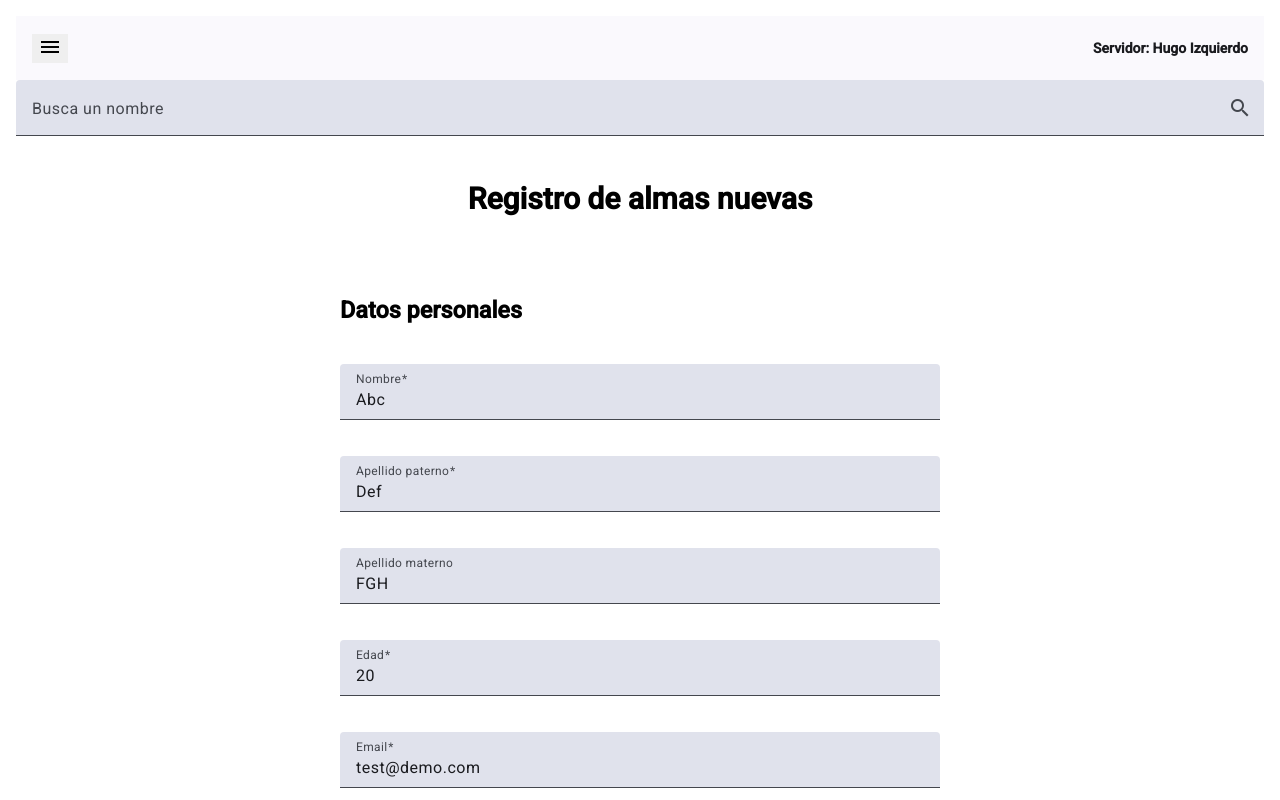
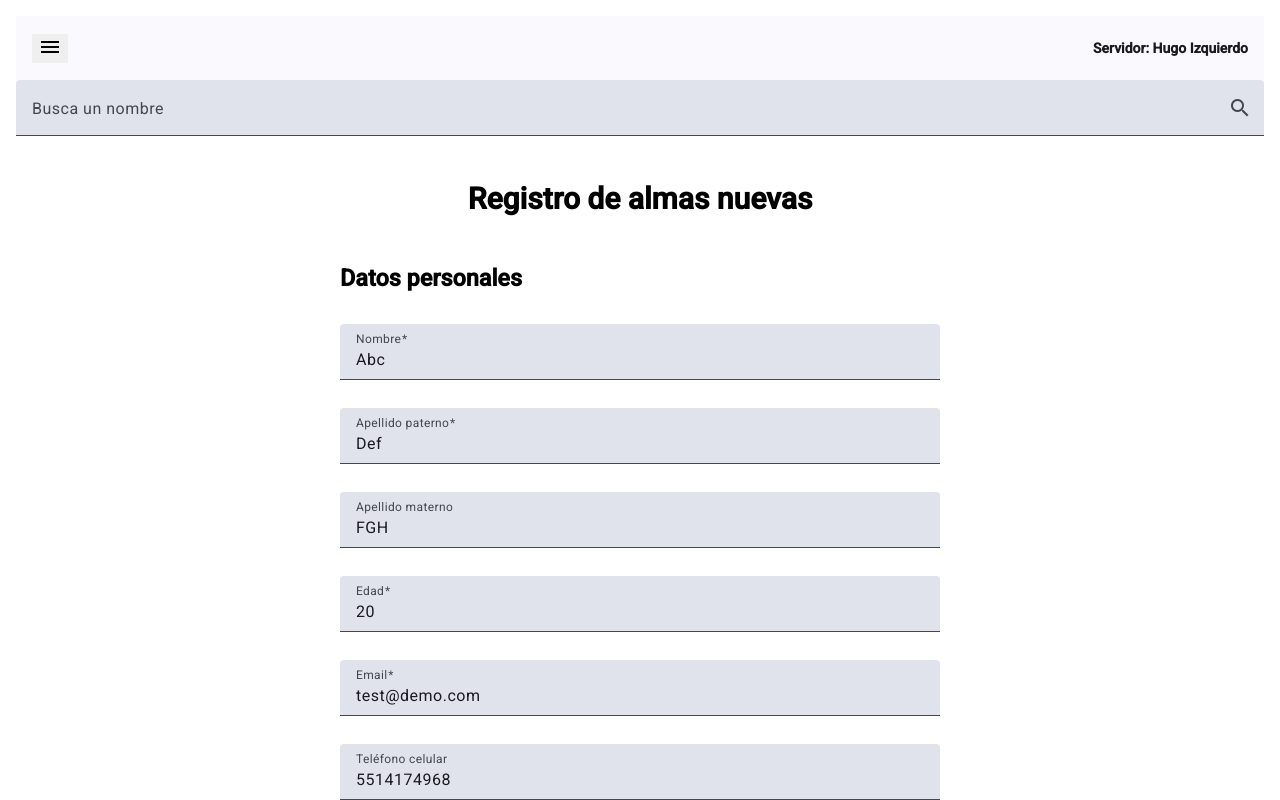
Before and after one commit to VHIzq/frontend, an Angular app: page /registry-form in a window 1280 px wide. Shown: the top 800 px of the page. Built offline with nearby package versions, Linux system fonts and the light colour scheme.

Commit message:
fix layout

```diff
--- a/src/app/registry-form/components/registry-form/registry-form.component.scss
+++ b/src/app/registry-form/components/registry-form/registry-form.component.scss
@@ -14,13 +14,14 @@
     grid-area: form;
     display: flex;
     flex-direction: column;
-    row-gap: 1rem;
+    row-gap: var(--spacing-sm);
     max-width: 600px;
-    margin: 32px auto;
+    margin: 0 auto;
     width: 90%;
 
     .area-submit {
-      padding: 1rem;
+      padding: var(--spacing-sm);
+      margin-bottom: var(--spacing-lg);
       font-size: 1.5rem;
       border-radius: 16px;
     }
```
